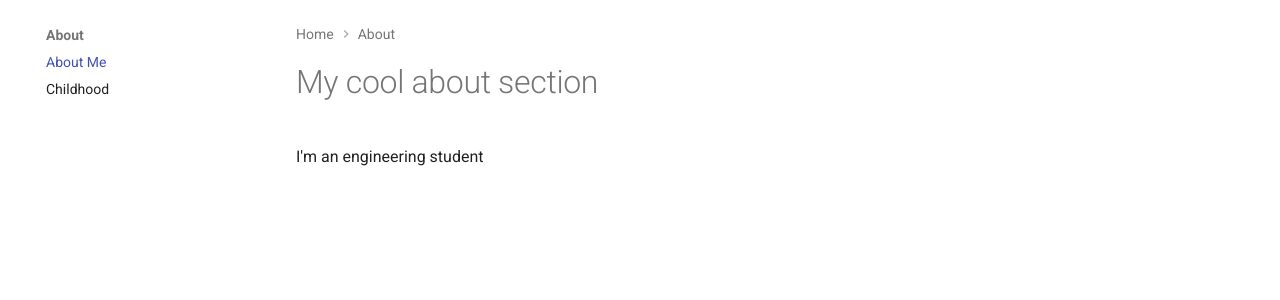
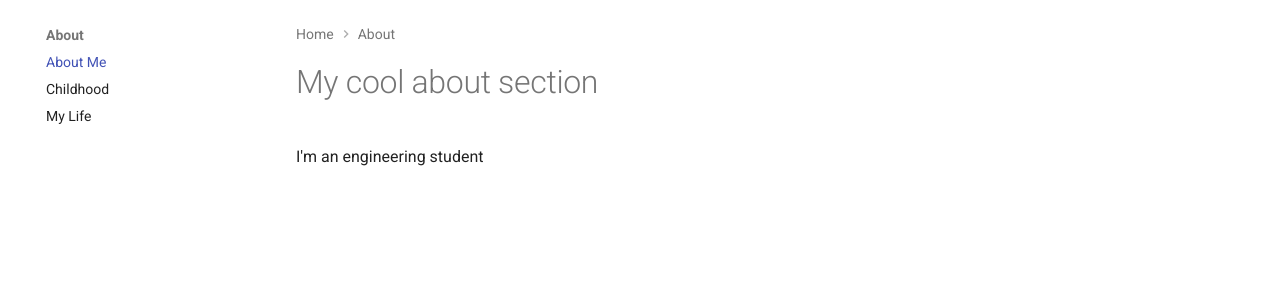
Before and after one commit to Mohemed-Amine-Chalhy/My-website, an MkDocs documentation site: the page built from docs/about/about.md, in a window 1280 px wide. Shown: the part 124-424 px from the top of the page. Built offline with MkDocs 1.6.1 and Material for MkDocs 9.7.7, drawn with Linux system fonts in a browser that asks for light colours.

Commit message:
hello commit

```diff
--- a/mkdocs.yml
+++ b/mkdocs.yml
@@ -61,6 +61,7 @@ nav:
     - About:
       - About Me: about/about.md
       - Childhood: about/childhood.md
+      - My Life: about/Mylife.md
     - Code:
       - Python: coding/my-first-python-file.md
 
```
Also changed, not shown: docs/about/Mylife.md (added, +1 -0 lines).
